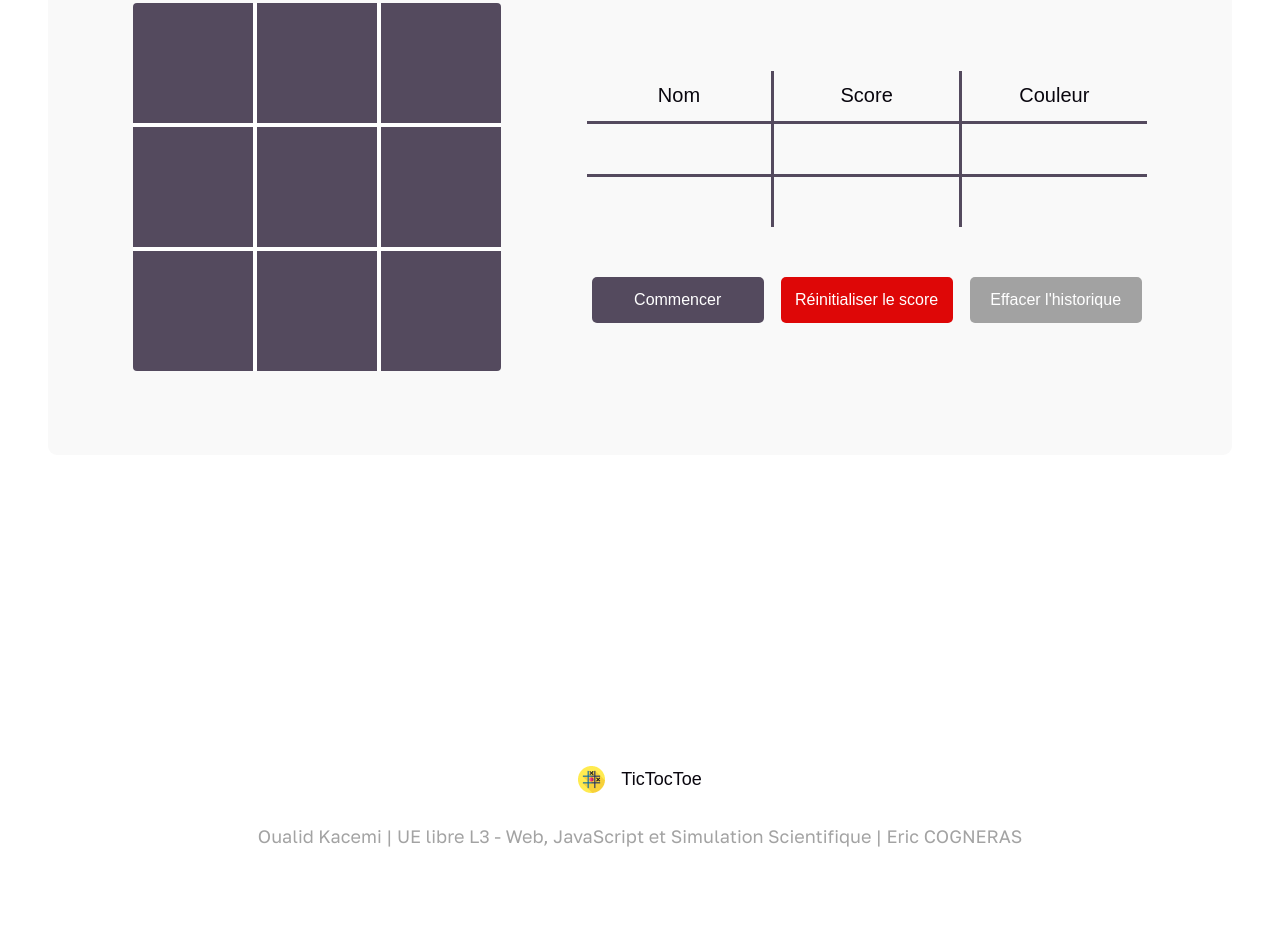
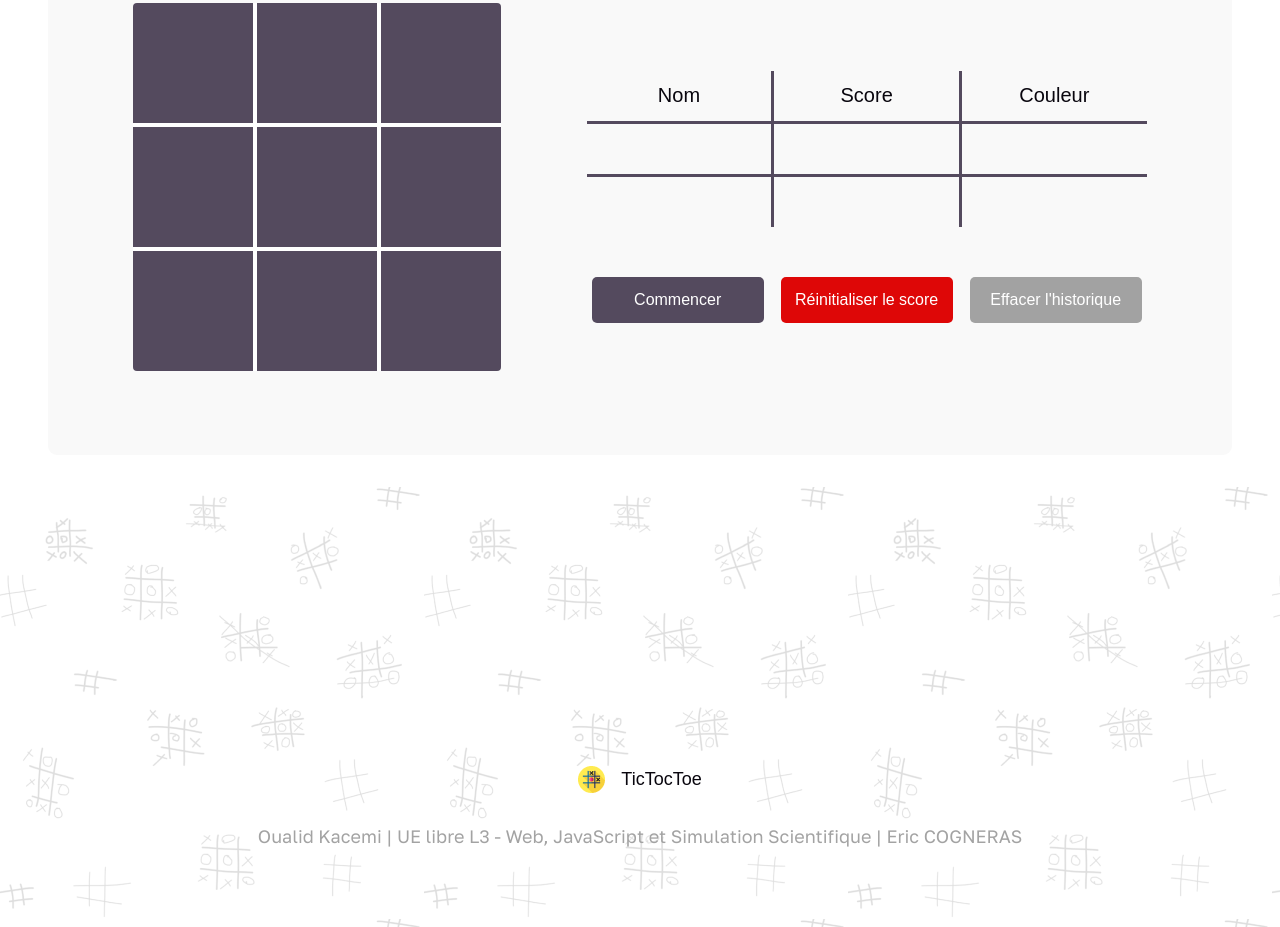
Before and after one commit to Mitchi-02/tic-tac-toe, a plain HTML site: page index.html in a window 1280 px wide. Shown: the part 1500-2427 px from the top of the page. Drawn offline with Linux system fonts and the light colour scheme; the site is published under a folder, as on GitHub Pages, so addresses that start at the root find nothing; a web font is replaced by a local one.

Commit message:
Update styles.css

```diff
--- a/styles.css
+++ b/styles.css
@@ -320,7 +320,7 @@ main {
 footer {
   margin-top: 2rem;
   padding-bottom: 5rem;
-  background: url('/images/footer.png');
+  background: url('./images/footer.png');
   background-repeat: repeat;
   min-height: 440px;
   display: flex;
```
